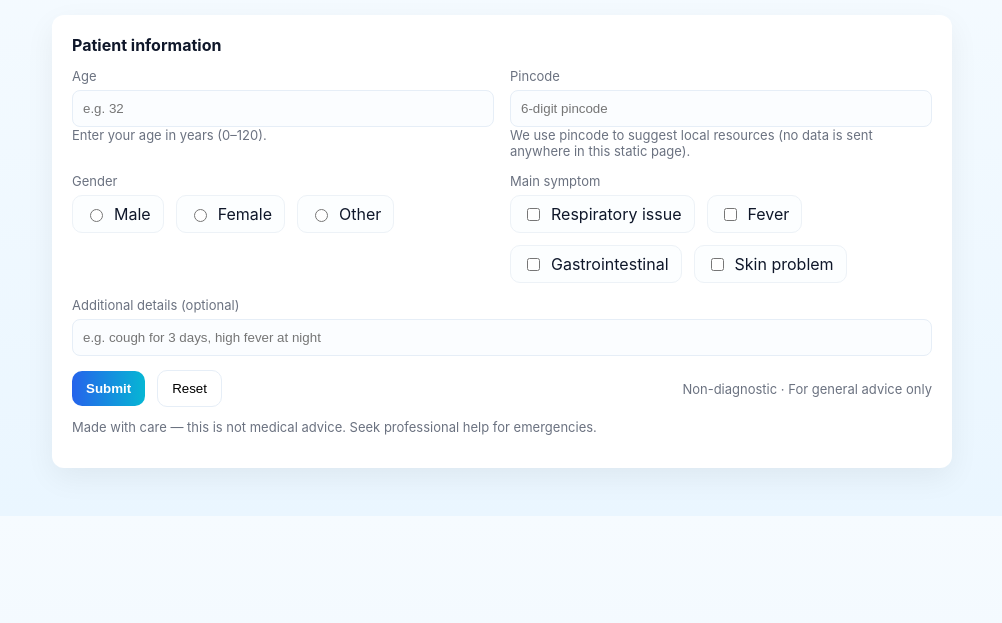
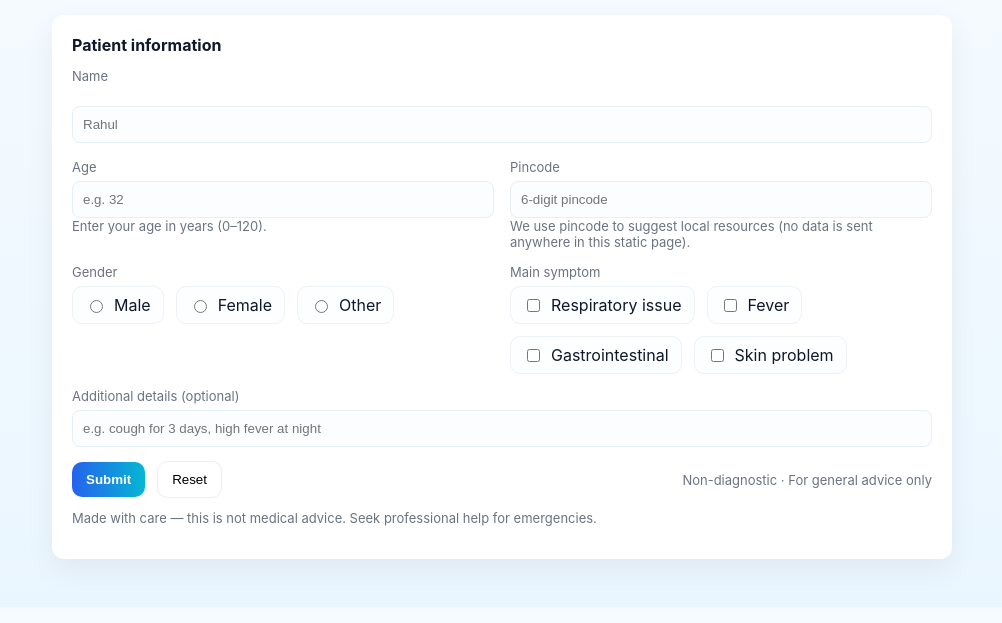
Before and after one commit to sankalp6115/AirLytics, a website: page userForm/index.html in a window 1280 px wide. Shown: the part 115-738 px from the top of the page, without its empty margins (138-1140 px from the left). Drawn offline with nearby package versions, Linux system fonts and the light colour scheme.

```diff
--- a/userForm/index.html
+++ b/userForm/index.html
@@ -165,6 +165,8 @@
       <form id="healthForm" action="#" method="get">
 
         <div class="row">
+          <label class="field" for="name">Name</label>
+            <input id="name" name="name" type="text" placeholder="Rahul" required />
           <div class="col">
             <label class="field" for="age">Age</label>
             <input id="age" name="age" type="number" min="0" max="120" placeholder="e.g. 32" required />
```
